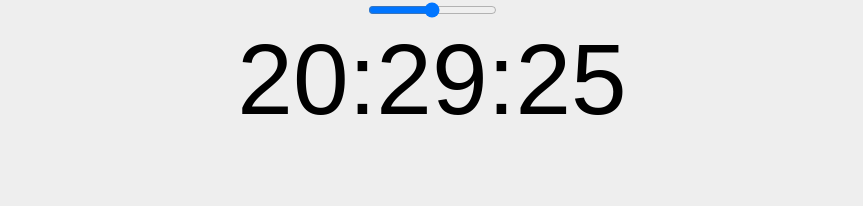
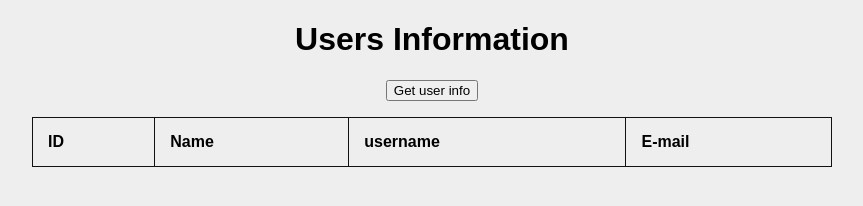
Before and after one commit to kdivus/ajax-json-new, a website: page index.html in a window 1280 px wide. Shown: the whole page, without its empty margins (208-1071 px from the left). Drawn offline with nearby package versions, Linux system fonts and the light colour scheme; files that its build step writes are made by us from their sources.

Commit message:
Add ajax request

```diff
--- a/index.html
+++ b/index.html
@@ -3,17 +3,36 @@
 	<head>
 		<meta charset="utf-8" />
 		<meta nema = "viewport" content = "width=device-width"/>
-		<title>jQuery DOM manipulacija</title>
+		<title>Ajax and JSON</title>
 		<link href="dist/css/style.min.css" rel="stylesheet" />
 	</head>
 	<body>
+
+		<div class = "content">
+			<h1>Users Information</h1>
+			<button class = "btn">Get user info</button>
+			<div class = "preloader"></div>
+			<table class = "users">
+				<thead>
+					<tr>
+						<th>ID</th>
+						<th>Name</th>
+						<th>username</th>
+						<th>E-mail</th>
+					</tr>
+				</thead>
+				<tbody>
+
+				</tbody>
+			</table>
+		</div>
 
 		<!-- JS scripts -->
 		<script src = "node_modules/jquery/dist/jquery.min.js"></script>
 		<script src = "dist/js/app.min.js"></script>
 		<script>
             $(document).ready(function(){
-                App.init($('#box'));
+                App.init();
             });
         </script>
 	</body>
--- a/src/js/app.js
+++ b/src/js/app.js
@@ -1,44 +1,43 @@
 var handleContent = function(){
-	var contentDiv = '<div id = "content">';
-	var clockDiv = '<div id = "clock">';
-	var slider = '<input type = "range" id = "slider" value = "100" max = "150" min = "50">';
+	var preloader = $('.preloader');
+	var ajaxLoader = '<img class = "ajax-loader" src = "/img/ajax-loader.gif" />';
+	$('.btn').click(function(e){
+		e.preventDefault();
 
-	$('body').prepend(contentDiv);
-	$('#content')
-		.addClass('content')
-		.append(slider)
-		.append(clockDiv); //dodaje element na kraj , prepend dodaje na početak
-	$('#clock').addClass('clock');
-
-	var mouseDown = false;
-	$('#slider')
-	    .mousedown(function(){
-			mouseDown = true;
-		})
-		.mouseup(function(){
-			mouseDown = false;
-		})
-		.mousemove(function(){
-			if(mouseDown){
-				$('#clock').css('font-size', $(this).val() + 'px');
+		$.ajax({
+			url: "data/users.json",
+			type: "GET",
+			data: {
+				"id" : 1
+			},
+			beforeSend: function(){
+				preloader.empty();
+				preloader.append(ajaxLoader);
+			},
+			success: function(result, status, xhr){
+				/* Ponekad je potrebno parsirati JSON koji dobijemo u rezultatu u JS objekt*/
+				// var users = $.parseJSON(result);
+				// console.log(users);
+			},
+			error: function(xhr, status, error){
+				if(error){
+					preloader.empty();
+					preloader.text("An error occured while proccessing your request! Please try again later!");
+					setTimeout(function(){
+						preloader.empty();
+					}, 5000);
+				}
+			},
+			complete: function(){
+				preloader.empty();
 			}
 		});
-
-	runClock();
-	var interval = setInterval(runClock, 1000);
-
-	function runClock(){
-		var date = new Date();
-		var hh = (date.getHours() < 10) ? '0' + date.getHours() : date.getHours();
-		var mm = (date.getMinutes() < 10) ? '0' + date.getMinutes() : date.getMinutes();
-		var ss = (date.getSeconds() < 10) ? '0' + date.getSeconds() : date.getSeconds();
-		$('#clock').text(hh + ':' + mm + ':' + ss);
-	}
+	});
 };
 
 var App = function(){
 	return {
-		init: function(element){
+		init: function(){
 			handleContent();
 		}
 	}
--- a/src/scss/style.scss
+++ b/src/scss/style.scss
@@ -21,10 +21,25 @@ body{
 		width: 800px;
 		margin: auto;
 		text-align: center;
+
 	}
 
-	.clock{
-		font-size: 100px;
+	table{
+		width: 100%;
+		margin-top: $margin;
+		border-collapse: collapse;
 
+		th, td{
+			border: 1px solid $dark;
+			text-align: left;
+			padding: 15px;
+		}
 	}
+
+	.preloader{
+		margin-top: $margin;
+		color: $red;
+	}
+
+
 }
```
Also changed, not shown: data/users.json (added, +32 -0 lines), dist/css/style.min.css, dist/js/app.min.js, img/ajax-loader.gif (added).
